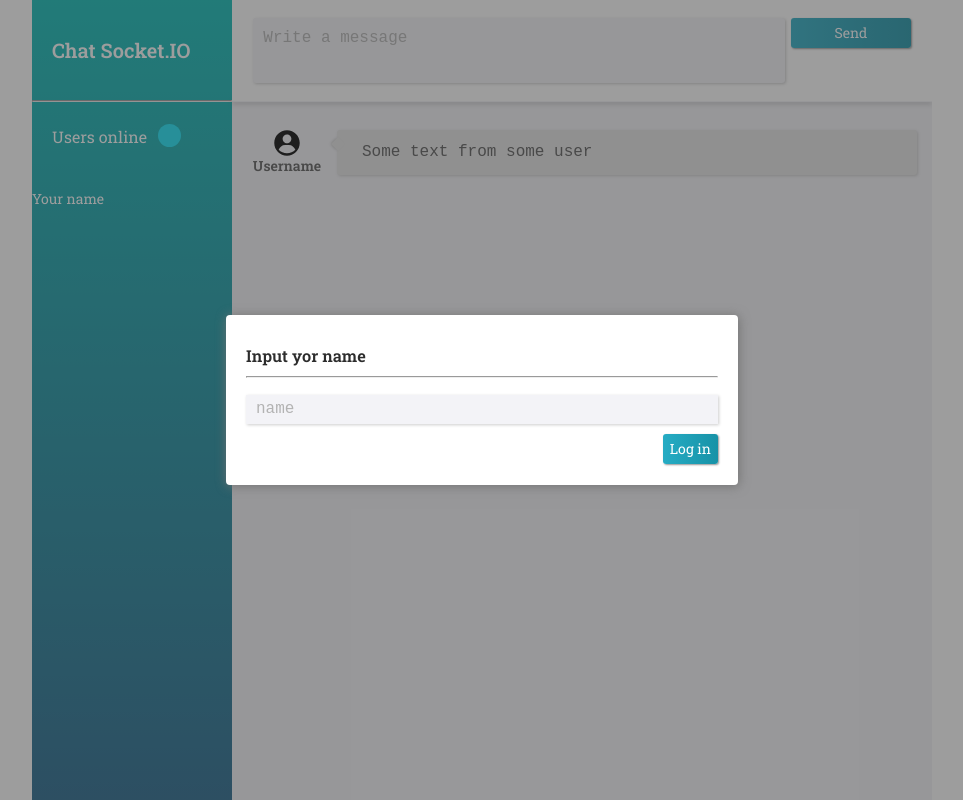
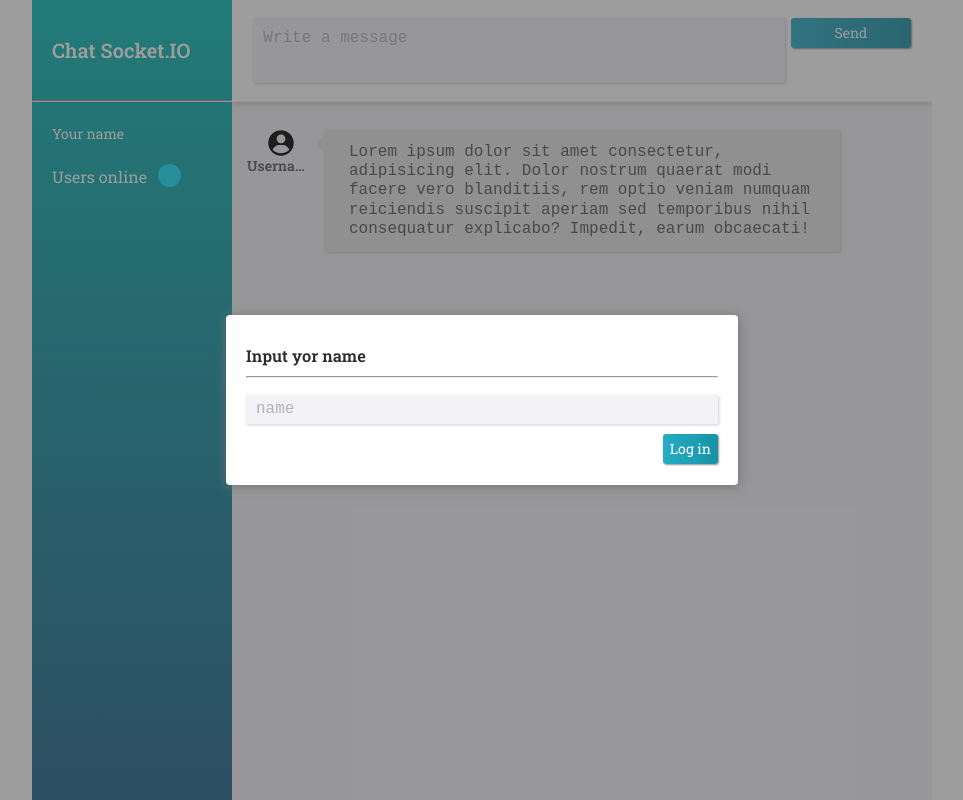
Before and after one commit to Raz-Dva/Chat-node.js-express-socket.io, a website: page index.html in a window 1280 px wide. Shown: the whole page, without its empty margins (158-1121 px from the left). Drawn offline with nearby package versions, Linux system fonts and the light colour scheme; no server answers.

Commit message:
some edits made

```diff
--- a/index.html
+++ b/index.html
@@ -25,11 +25,15 @@
         </div>
         <!-- ------- MAIN CONTAINER --------- -->
         <div class="main_container">
+
+
             <aside>
+
                 <h3 class="title_aside">Chat Socket.IO</h3>
                 <hr>
+                <p class="user_name">Your name <span id="user-name"></span></p>
+
                 <p class="aside_users-title">Users online <span class="badge" id="num_par"></span></p>
-                <p>Your name <span style="color:#ffbc00" id="user-name"></span></p>
                 <ul id="aside_users"></ul>
             </aside>
             <div class="main_container_chat">
@@ -44,7 +48,9 @@
                             <img class="message_user-img" src="/img/user.svg" alt="">
                             <strong>Username</strong>
                         </p>
-                        <p class="message_user-text">Some text from some user</p>
+                        <p class="message_user-text">
+                            Lorem ipsum dolor sit amet consectetur, adipisicing elit. Dolor nostrum quaerat modi facere vero blanditiis, rem optio veniam numquam reiciendis suscipit aperiam sed temporibus nihil consequatur explicabo? Impedit, earum obcaecati!
+                        </p>
 
                     </li>
                 </ul>
--- a/main.css
+++ b/main.css
@@ -165,14 +165,25 @@
     font-family: monospace;
     font-size: 16px;
     line-height: 1.2;
-    flex-grow: 1;
+    /* flex-grow: .8; */
+    width: 77%;
     background-color: #e5e5e5;
 }
 
+#messages .author .message_user-name {
+    margin-right: 0;
+    margin-left: 10px;
+}
+
 #messages .message_user-name {
-    flex-basis: 80px;
+    /* flex-basis: 80px; */
+    width: 10%;
     text-align: center;
     margin-right: 10px;
+}
+
+#messages .author {
+    justify-content: flex-end;
 }
 
 #messages .author .message_user-text {
@@ -211,8 +222,8 @@
 
 .aside_users-title {
     padding: 10px;
-    padding: 22px 20px;
-    margin-bottom: 20px;
+    padding: 5px 20px;
+    /* margin-bottom: 20px; */
     font-size: 16px;
 }
 
@@ -244,10 +255,23 @@
     margin: 0 auto;
 }
 
-.message_user-img strong {
+.message_user-name strong {
     text-overflow: ellipsis;
     display: block;
     overflow: hidden;
+}
+
+.user_name {
+    padding: 22px 20px 16px;
+}
+
+#user-name {
+    color: #fde900;
+}
+
+#aside_users>li {
+    line-height: 1;
+    margin: 8px 0;
 }
 
 
```
